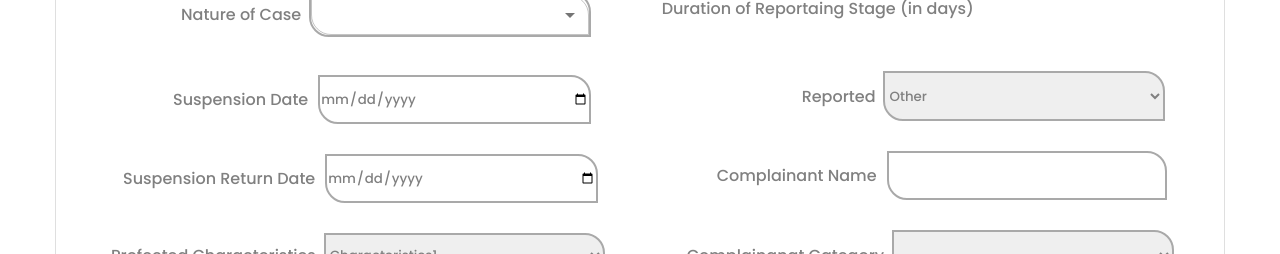
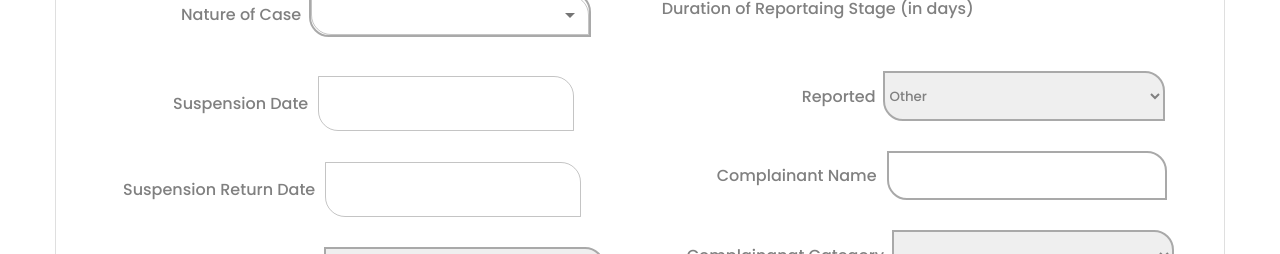
Before and after one commit to Aayshaparveen/neutrelle-demo, a React (Vite) app: page /ServicePage in a window 1280 px wide. Shown: the part 698-952 px from the top of the page. Built offline with nearby package versions, Linux system fonts and the light colour scheme.

Commit message:
Add Css in servicepage

```diff
--- a/src/ServicePage/index.jsx
+++ b/src/ServicePage/index.jsx
@@ -95,6 +95,8 @@ const Service = () => {
   //     setDuration(differenceInDays);
 
   // }
+  const [value1, setValue1] =useState(null);
+  const [value2, setValue2] =useState(null);
 
   return (
     <>
@@ -229,9 +231,7 @@ const Service = () => {
                 <textarea type="text" />
               </div>
               <div className="Case">
-                <label>
-                  Nature of Case
-                </label>
+                <label>Nature of Case</label>
                 <FormControl sx={{ m: 1, minWidth: 120 }}>
                   <Select
                     value={nature}
@@ -251,11 +251,29 @@ const Service = () => {
               </div>
               <div className="Suspension">
                 <label>Suspension Date</label>
-                <input type="date" />
+                {/* <input type="date" /> */}
+                <LocalizationProvider dateAdapter={AdapterDayjs}>
+                  <DatePicker
+                    value={value1}
+                    onChange={(newValue) => {
+                      setValue1(newValue);
+                    }}
+                    renderInput={(params) => <TextField {...params} />}
+                  />
+                </LocalizationProvider>
               </div>
               <div className="Return">
                 <label>Suspension Return Date </label>
-                <input type="date" />
+                {/* <input type="date" /> */}
+                <LocalizationProvider dateAdapter={AdapterDayjs}>
+                  <DatePicker
+                    value={value2}
+                    onChange={(newValue) => {
+                      setValue2(newValue);
+                    }}
+                    renderInput={(params) => <TextField {...params} />}
+                  />
+                </LocalizationProvider>
               </div>
               <div className="Characteristics">
                 <label>
--- a/src/ServicePage/style.css
+++ b/src/ServicePage/style.css
@@ -175,26 +175,26 @@ label {
   gap: 10px;
   padding-left: 62px;
 }
-.Suspension input {
+.Suspension .css-o9k5xi-MuiInputBase-root-MuiOutlinedInput-root  {
   color: gray;
   width: 21vw;
   height: 45px;
   border-radius: 0px 20px;
   border-color: gray;
-  border: 2px solid darkgray;
+  /* border: 2px solid darkgray; */
 }
 .Return {
   display: flex;
   gap: 10px;
   padding-left: 12px;
 }
-.Return input {
+.Return .css-o9k5xi-MuiInputBase-root-MuiOutlinedInput-root  {
   color: gray;
   width: 21vw;
   height: 45px;
   border-radius: 0px 20px;
   border-color: gray;
-  border: 2px solid darkgray;
+  /* border: 2px solid darkgray; */
 }
 .Characteristics select{
   color: gray;
```
Lines whose indentation alone changed are shown as unchanged.
